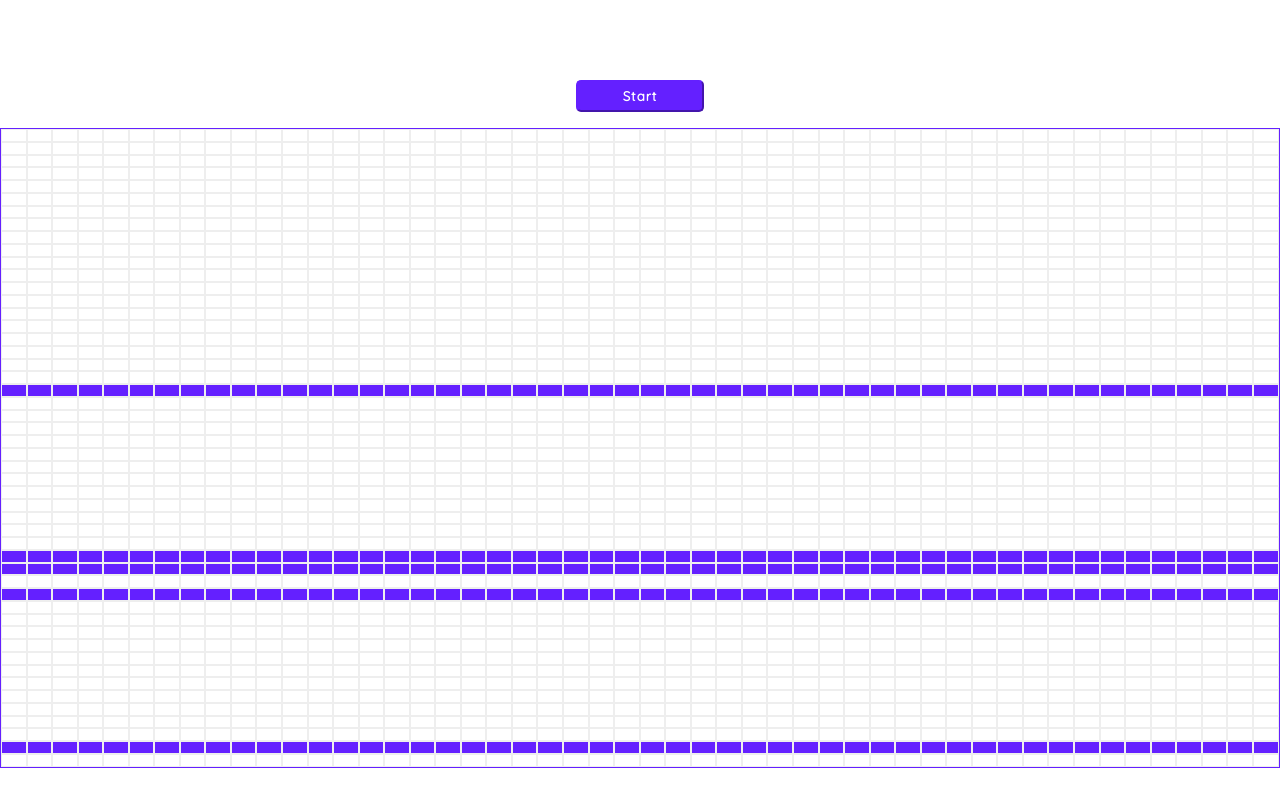
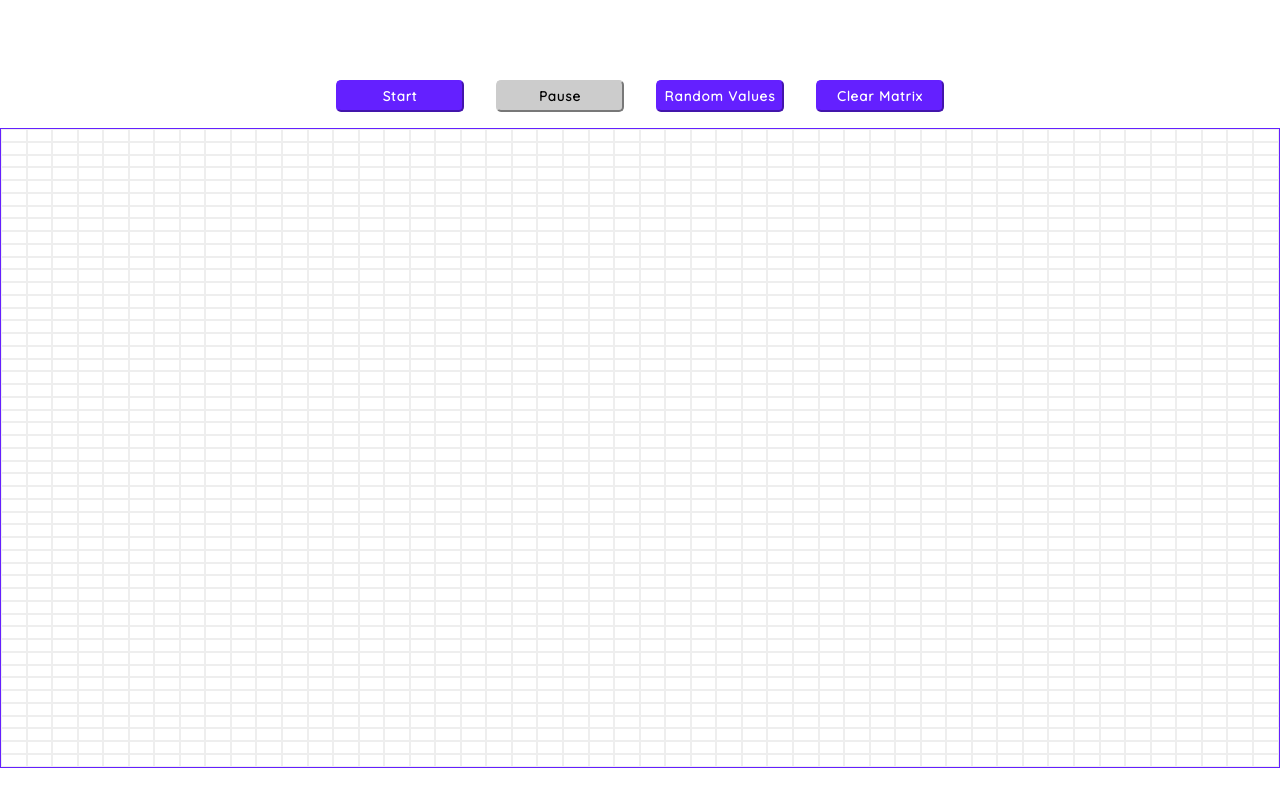
Before and after one commit to KARENLABO/game-of-life, a React (Create React App) app in the folder Karen/game-of-life/: page / in a window 1280 px wide. Built offline with nearby package versions, Linux system fonts and the light colour scheme.

Commit message:
Add menu buttons to be able to control the app

```diff
--- a/Karen/game-of-life/src/components/Cell.jsx
+++ b/Karen/game-of-life/src/components/Cell.jsx
@@ -1,13 +1,12 @@
-import React, { useCallback, useState } from 'react';
+import React from 'react';
 
 const Cell = ({  x, y, isActive }) => {
-
 
     return(
         <td
         id={x+y}
         style={{
-          backgroundColor: isActive ? '#6420ff' : 'white'
+          backgroundColor: isActive  ? '#6420ff' : 'white'
         }}
         >
         </td>
--- a/Karen/game-of-life/src/components/Table.css
+++ b/Karen/game-of-life/src/components/Table.css
@@ -33,4 +33,13 @@ button{
     font-family: 'Quicksand', sans-serif;
     font-weight: 600;
     letter-spacing: 1px;
+    cursor: pointer;
 }
+
+button:disabled {
+    background: #ccc;
+    border-color: #ccc;
+    cursor: no-drop;
+    color:#000;
+
+  }
--- a/Karen/game-of-life/src/components/Table.jsx
+++ b/Karen/game-of-life/src/components/Table.jsx
@@ -5,18 +5,31 @@ import './Table.css';
 
 function Table() {
   const spaces = 50;
-  const [cells, setCells] = useState(new Array(spaces).fill('').map(() => new Array(spaces).fill(Math.random()<.1)));
+  const [cells, setCells] = useState(new Array(spaces).fill('').map(() => new Array(spaces).fill(false)));
   const [runProgram, setRunProgram] = useState(false);
 
     const onClickStart = () => {
       setRunProgram(true);
-    }
+
+    };
+
+    const onClickCustom = () => {
+      setCells(new Array(spaces).fill('').map(() => new Array(spaces).fill(Math.random()<.1)));
+    };
+
+    const onClickClear = () => {
+      setCells(new Array(spaces).fill('').map(() => new Array(spaces).fill(false)));
+    };
+
+    const onClickPause = () => {
+      setRunProgram(false);
+    };
 
     setTimeout(() => {
       if(runProgram){
         nextState()
       }
-    }, 150);
+    }, 300);
 
     const evaluateAlive = (x,y) => {
       let alive = 0;
@@ -71,7 +84,11 @@ function Table() {
     return(
       <div>
         <div className='butons-menu'>
-          <button onClick={onClickStart}>Start</button>
+          <button onClick={onClickStart} disabled={runProgram}>
+            Start</button>
+          <button onClick={onClickPause}disabled={!runProgram}>Pause</button>
+          <button onClick={onClickCustom}>Random Values</button>
+          <button onClick={onClickClear}>Clear Matrix</button>
         </div>
         <div>
           <table className='table-container' cellPadding={0} cellSpacing={0}>
```
